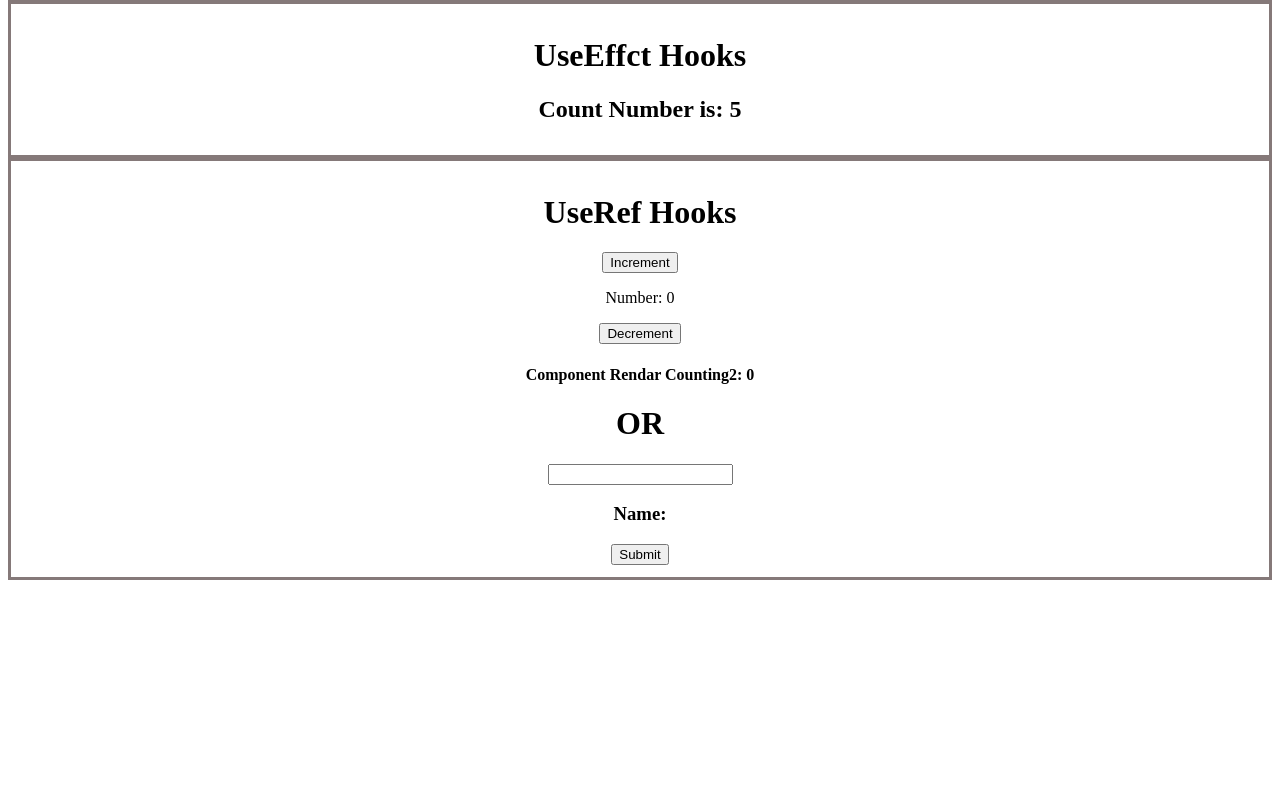
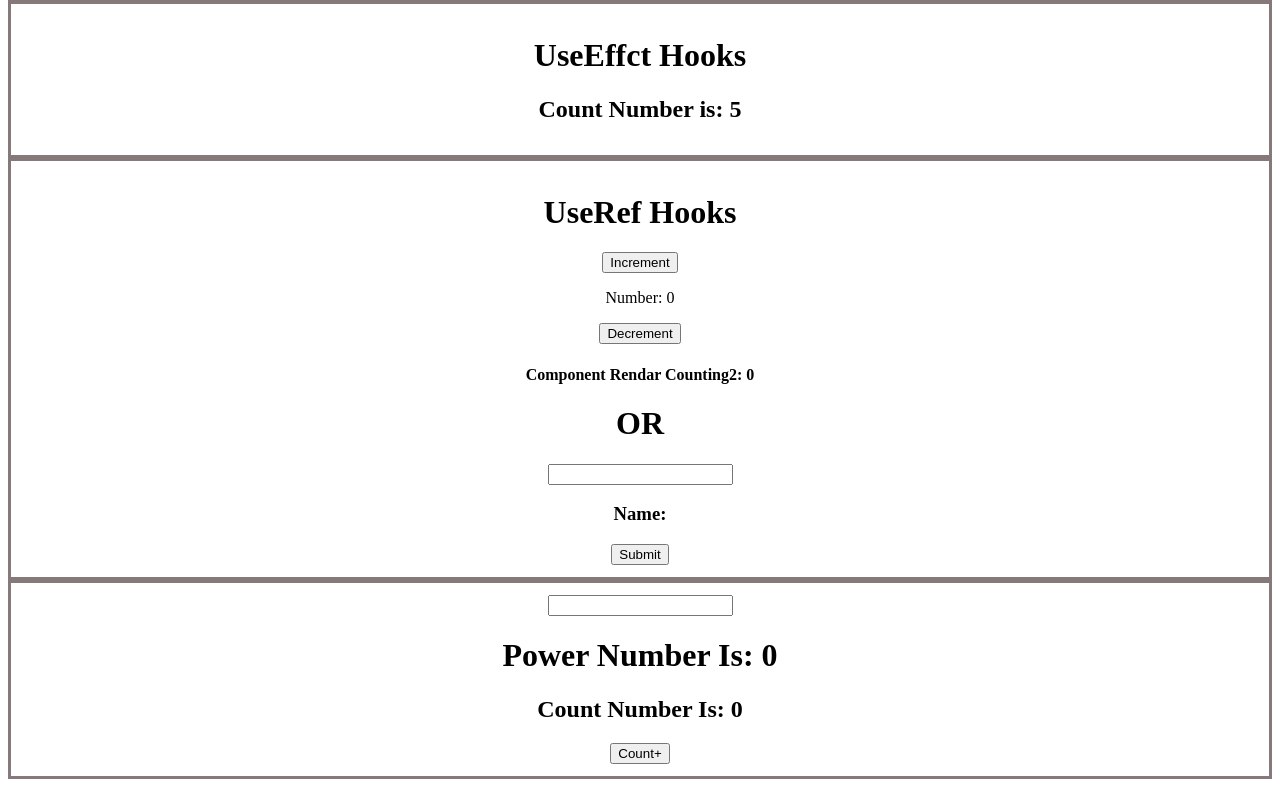
Before and after one commit to Rumon-Sarker/react-all-hooks, a React (Vite) app: page / in a window 1280 px wide. Shown: the part 283-1070 px from the top of the page. Before the commit the page ends 871 px from the top, so only its background shows below. Built offline with nearby package versions, Linux system fonts and the light colour scheme.

Commit message:
useMemo Hook

```diff
--- a/src/All-Hooks/UseMemo/UseMemo.jsx
+++ b/src/All-Hooks/UseMemo/UseMemo.jsx
@@ -1,9 +1,37 @@
-import React from 'react';
+import { useMemo, useState } from "react";
 
 const UseMemo = () => {
+
+    const [number, setNumber] = useState(0);
+    const [value, setValue] = useState(0);
+
+    const qubeFun = (input) => {
+        console.log("Calculate Done")
+        return Math.pow(input, 3)
+
+    }
+
+    // ------------without useMemo ------
+    // const result = qubeFun(value);
+
+    // ----------with useMemo----------
+    const result = useMemo(() => {
+        return qubeFun(value)
+    }, [value]);
+
+
+
+
+
+
     return (
-        <div>
-            <h1>Use Memo Hooks</h1>
+        <div className="bodyStyle">
+
+            <input type="number" onChange={(e) => setValue(e.target.value)} />
+            <h1>Power Number Is: {result}</h1>
+
+            <h2>Count Number Is: {number}</h2>
+            <button onClick={() => setNumber(number + 1)}>Count+</button>
         </div>
     );
 };
--- a/src/App.jsx
+++ b/src/App.jsx
@@ -16,7 +16,7 @@ function App() {
       <UseState />
       <UseEffect />
       <UseRef />
-      {/* <UseMemo /> */}
+      <UseMemo />
       {/* <UseCallback /> */}
       {/* <UseContext /> */}
       {/* <UseReducer /> */}
```
